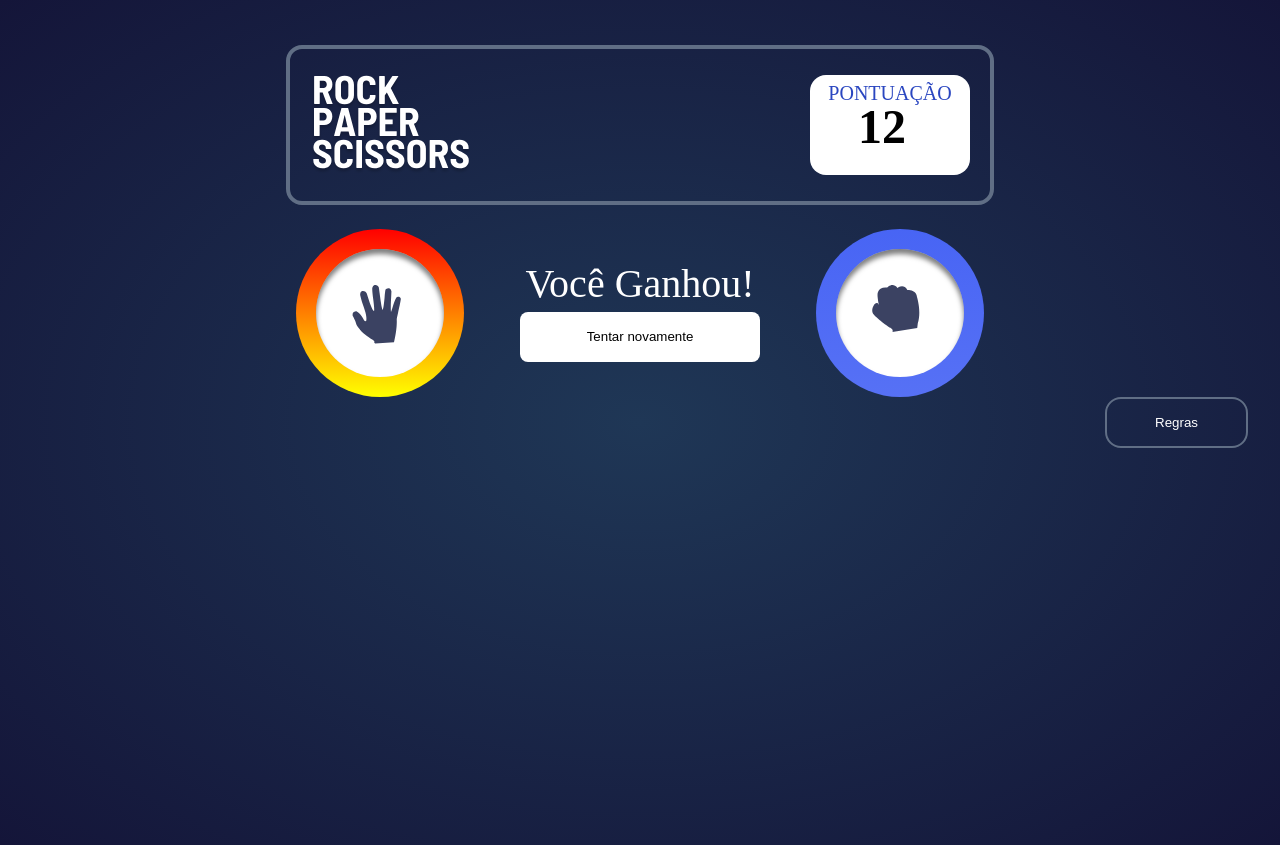
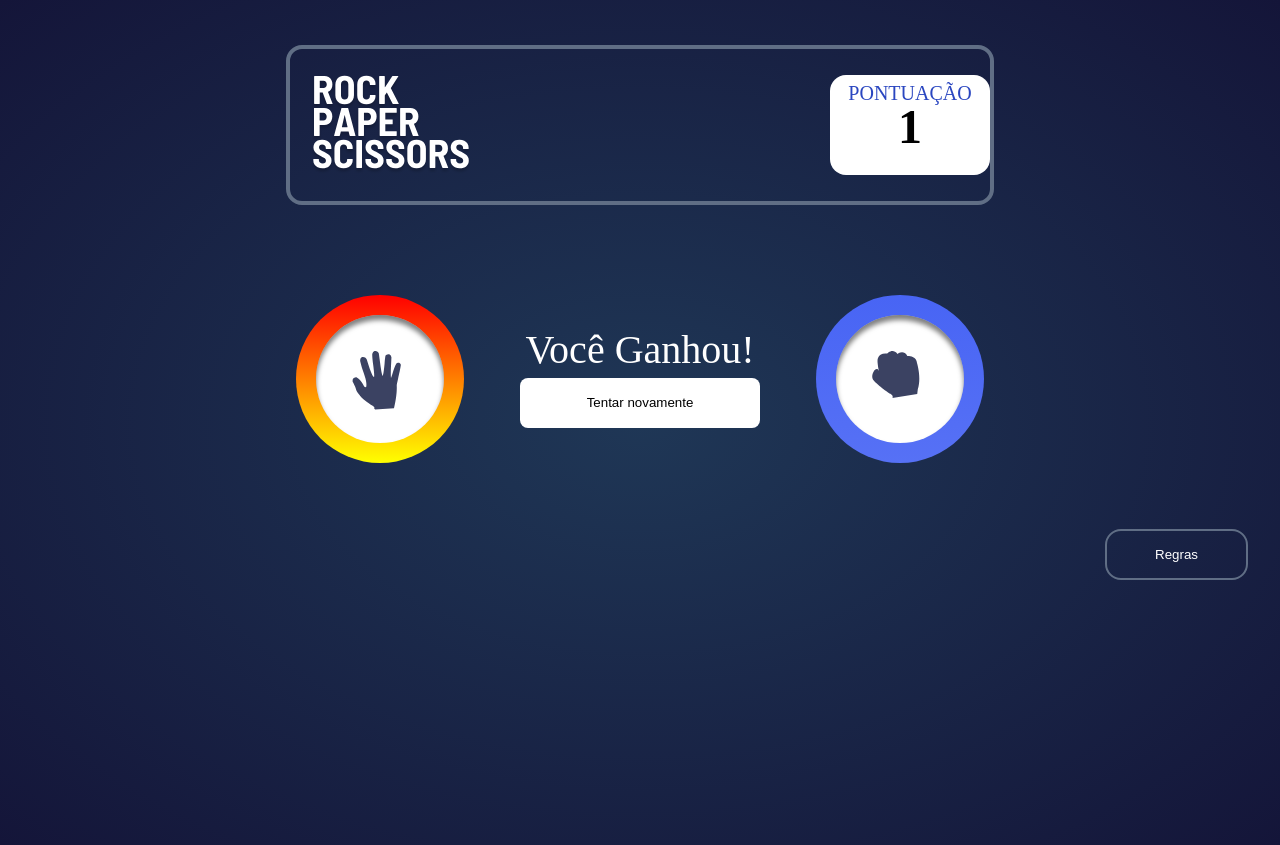
Before and after one commit to GonGaliuu/Jokenpo, a plain HTML site: page index.html in a window 1280 px wide. Both pictures are taken after a click on the element 515 px from the left and 312 px from the top of the page. Drawn offline with Linux system fonts and the light colour scheme.

Commit message:
sétimo commit

```diff
--- a/assets/css/conteudo.css
+++ b/assets/css/conteudo.css
@@ -4,6 +4,7 @@
     justify-content: center;
     width: 500px;
     flex-wrap: wrap;
+    height: 300px;
 }
 
 .conteudo__2{
@@ -12,6 +13,7 @@
     justify-content: space-around;
     width: 800px;
     flex-wrap: wrap;
+    height: 300px;
 }
 
 .conteudo__item--bg1{
--- a/assets/css/score.css
+++ b/assets/css/score.css
@@ -18,11 +18,14 @@
 }
 
 .score__score{
-    margin: auto 1.25rem auto 0;
+    margin: auto 0 auto 0;
     width: 10rem;
     height: 6.25rem;
     background-color: #ffffff;
     border-radius: 16px;
+    display: flex;
+    flex-direction: column;
+    align-items: center;
 }
 
 .score__score--titulo{
@@ -35,5 +38,4 @@
 .score__score--pontos{
     font-size: 3rem;
     font-weight: 700;
-    margin-left: 3rem;
 }
--- a/assets/js/jogo.js
+++ b/assets/js/jogo.js
@@ -1,8 +1,17 @@
 var secao = document.getElementById('conteudo')
-var papel = document.getElementById('papel')
-var tesoura = document.getElementById('tesoura')
-var pedra = document.getElementById('pedra')
-var botaoperdeu = '<div class="play-again"><p class="play-again__text">Você perdeu!</p><button class="play-again__button" id="recomecar">Tentar novamente</button></div>'
+var pontuacao = document.getElementById('pontos')
+var pontos = 0
+pontuacao.textContent = pontos
+criarvariaveis()
+
+function criarvariaveis(){
+    papel = document.getElementById('papel')
+    tesoura = document.getElementById('tesoura')
+    pedra = document.getElementById('pedra')
+    clicar()
+}
+
+var botaoperdeu = '<div class="play-again"><p class="play-again__text">Você Perdeu!</p><button class="play-again__button" id="recomecar">Tentar novamente</button></div>'
 var botaoganhou = '<div class="play-again"><p class="play-again__text">Você Ganhou!</p><button class="play-again__button" id="recomecar">Tentar novamente</button></div>'
 var botaoempatou = '<div class="play-again"><p class="play-again__text">Empate!</p><button class="play-again__button" id="recomecar">Tentar novamente</button></div>'
 
@@ -11,9 +20,11 @@ function cliqueipapel(){
     var escolher = Math.round(Math.random() * 10)
     if(escolher % 3 == 0){
         secao.innerHTML = papel.outerHTML + botaoperdeu + tesoura.outerHTML
+        perdeu()
     }
     if(escolher % 3 == 1){
         secao.innerHTML = papel.outerHTML + botaoganhou + pedra.outerHTML
+        ganhou()
     }
     if(escolher % 3 == 2){
         secao.innerHTML = papel.outerHTML + botaoempatou + papel.outerHTML
@@ -28,9 +39,11 @@ function cliqueitesoura(){
     }
     if(escolher % 3 == 1){
         secao.innerHTML = tesoura.outerHTML + botaoperdeu + pedra.outerHTML
+        perdeu()
     }
     if(escolher % 3 == 2){
         secao.innerHTML = tesoura.outerHTML + botaoganhou + papel.outerHTML
+        ganhou()
     }
 }
 
@@ -39,18 +52,21 @@ function cliqueipedra(){
     var escolher = Math.round(Math.random() * 10)
     if(escolher % 3 == 0){
         secao.innerHTML = pedra.outerHTML + botaoganhou + tesoura.outerHTML
+        ganhou()
     }
     if(escolher % 3 == 1){
         secao.innerHTML = pedra.outerHTML + botaoempatou + pedra.outerHTML
     }
     if(escolher % 3 == 2){
         secao.innerHTML = pedra.outerHTML + botaoperdeu + papel.outerHTML
+        perdeu()
     }
 }
 
 function voltaraonormal(){
     secao.className = 'conteudo__1'
     secao.innerHTML = papel.outerHTML + pedra.outerHTML + tesoura.outerHTML
+    criarvariaveis()
 }
 
 
@@ -59,10 +75,33 @@ function botaocriado(){
     recomecar.addEventListener('click', voltaraonormal)
 }
 
-papel.addEventListener('click', ()=>{
+
+function clicar(){
+    papel.addEventListener('click', ()=>{
+    criarvariaveis()
     cliqueipapel()
     botaocriado()
-})
+    })
 
-tesoura.addEventListener('click', cliqueitesoura)
-pedra.addEventListener('click', cliqueipedra)
+    tesoura.addEventListener('click', ()=>{
+    cliqueitesoura()
+    botaocriado()
+    })
+    pedra.addEventListener('click', ()=>{
+    cliqueipedra()
+    botaocriado()
+    })
+}
+
+function ganhou(){
+    pontos = pontos + 1
+    pontuacao.textContent = pontos
+}
+
+function perdeu(){
+    pontos = pontos - 1
+    if(pontos < 0 ){
+        pontos = 0
+    }
+    pontuacao.textContent = pontos
+}
--- a/index.html
+++ b/index.html
@@ -14,7 +14,7 @@
         </div>
         <div class="score__score">
             <p class="score__score--titulo">PONTUAÇÃO</p>
-            <span class="score__score--pontos">12</span>
+            <span class="score__score--pontos" id="pontos"></span>
         </div>
     </header>
     <section class="conteudo__1" id="conteudo">
```
Also changed, not shown: assets/js/pontuacao.js (deleted).
